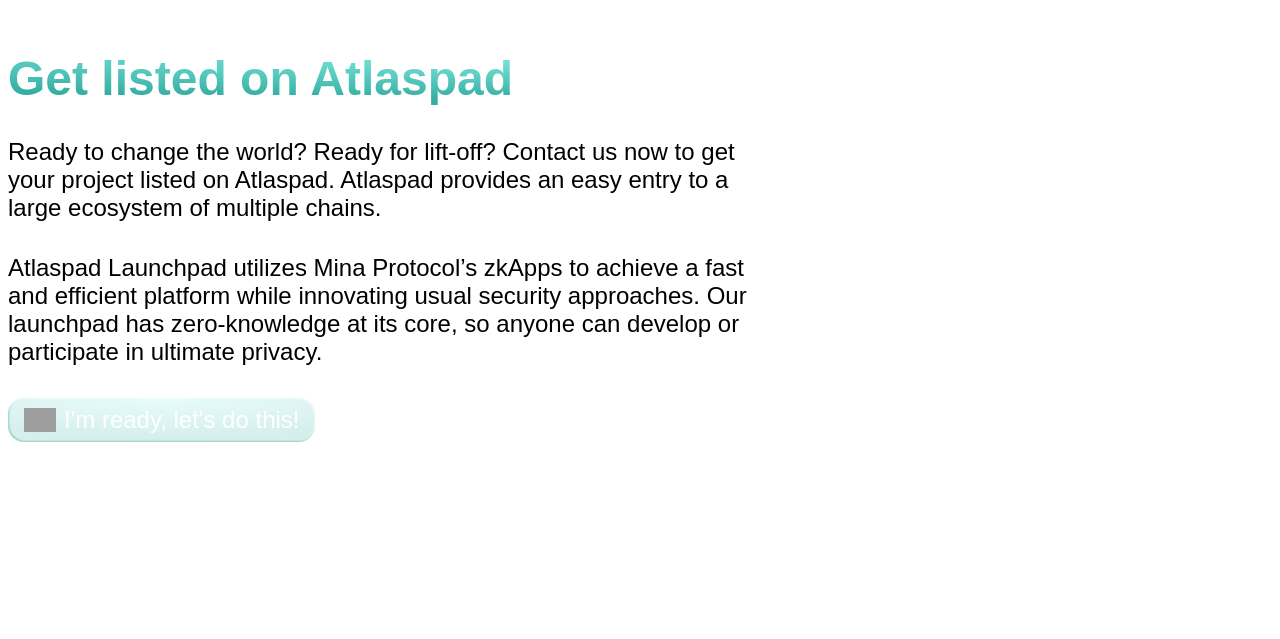
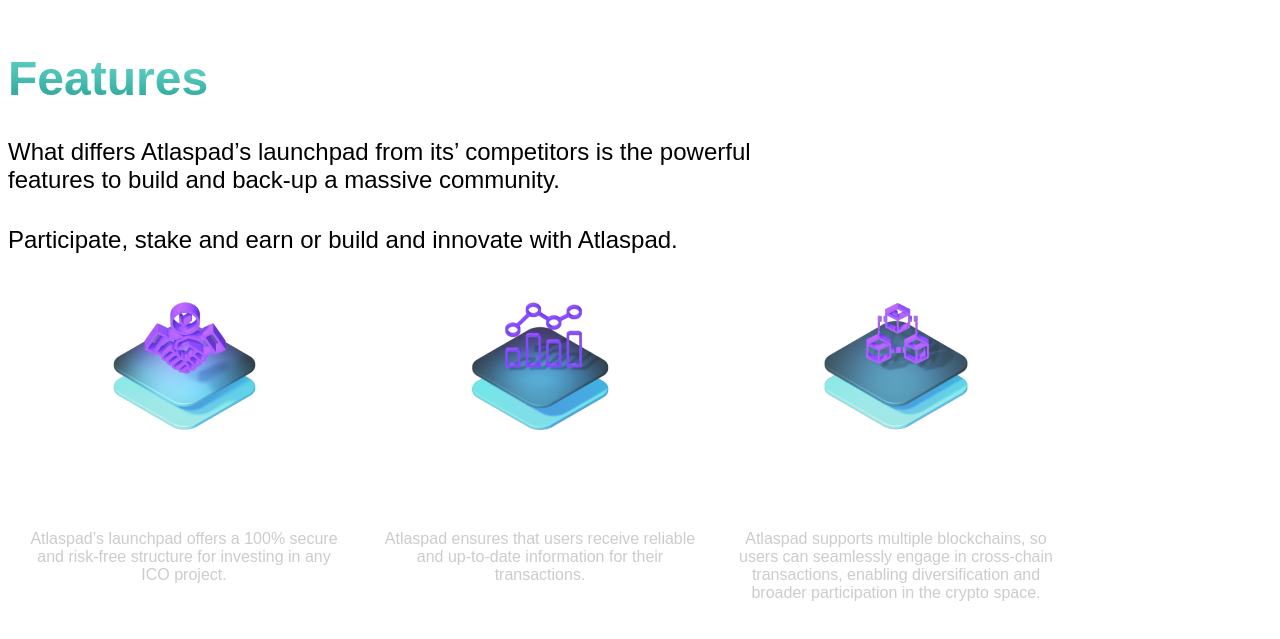
Before and after one commit to erdalsahan/pad, a SvelteKit app: page / in a window 1280 px wide. Shown: the part 957-1596 px from the top of the page. Built offline with nearby package versions, Linux system fonts and the light colour scheme; grey boxes are pictures that could not be loaded.

Commit message:
+ section: #features

```diff
--- a/src/routes/+page.svelte
+++ b/src/routes/+page.svelte
@@ -2,6 +2,7 @@
 	import ImageButton from '../lib/components/ImageButton.svelte';
 	import TextButton from '../lib/components/TextButton.svelte';
 	import StatisticWidget from '../lib/components/StatisticWidget.svelte';
+	import InvisibleCard from '../lib/components/InvisibleCard.svelte';
 </script>
 <section id="hero">
 	<div class="content">
@@ -31,6 +32,32 @@
 		/>
 	</div>
 </section>
+<section id="features">
+	<h1>Features</h1>
+	<p>
+		What differs Atlaspad’s launchpad from its’ competitors is the powerful features to build and
+		back-up a massive community.
+	</p>
+	<p>Participate, stake and earn or build and innovate with Atlaspad.</p>
+
+	<div>
+		<InvisibleCard title="Trust Issue Resolution" imgSource="home/tir.png">
+			Atlaspad’s launchpad offers a 100% secure and risk-free structure for investing in any ICO
+			project.
+		</InvisibleCard>
+
+		<InvisibleCard title="Analytics & Reports" imgSource="home/aar.png">
+			Atlaspad ensures that users receive reliable and up-to-date information for their
+			transactions.
+		</InvisibleCard>
+
+		<InvisibleCard title="Cross-chain Transactions" imgSource="home/cct.png">
+			Atlaspad supports multiple blockchains, so users can seamlessly engage in cross-chain
+			transactions, enabling diversification and broader participation in the crypto space.
+		</InvisibleCard>
+	</div>
+</section>
+
 <section id="get-listed">
 	<h1>Get listed on Atlaspad</h1>
 	<p>
```
